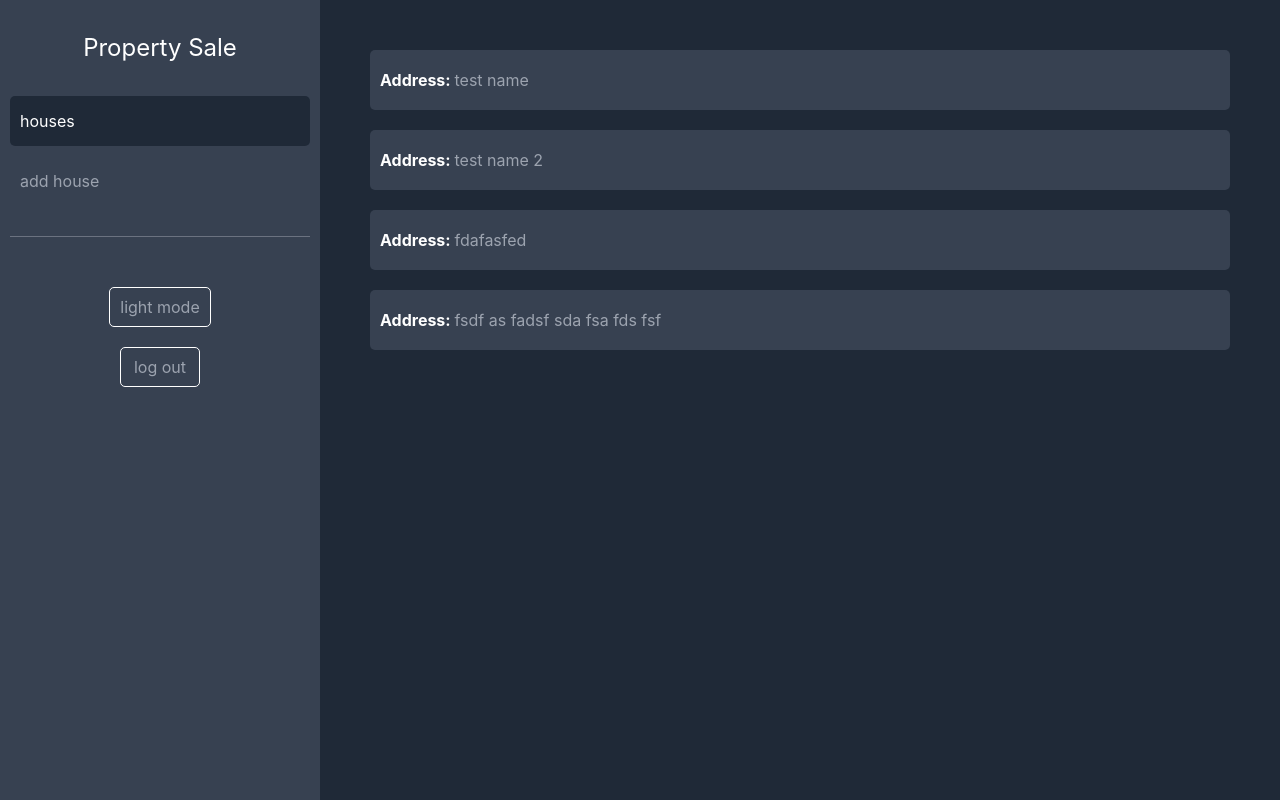
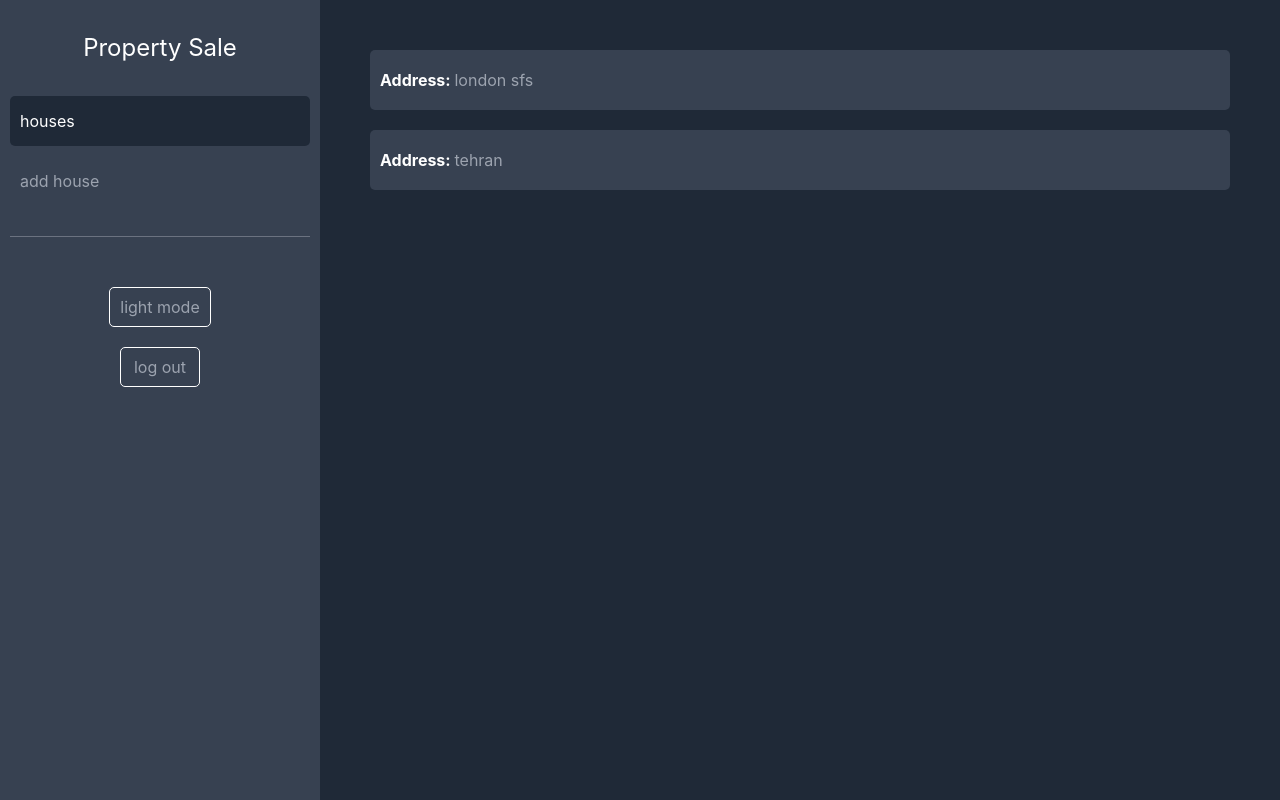
Before and after one commit to SajjadMashhadi/property-sale, a React (Vite) app: page / in a window 1280 px wide. Built offline with nearby package versions, Linux system fonts and the light colour scheme; data requests are answered from the project's data file.

Commit message:
add the functionality of picking location by a marker in the map, include the map in house details page

```diff
--- a/data/db.json
+++ b/data/db.json
@@ -13,26 +13,24 @@
   ],
   "houses": [
     {
-      "id": 1,
-      "address": "test name",
-      "description": "some address"
+      "address": "london sfs ",
+      "description": "fdsafsafsdfsdfsdaf",
+      "phone": "634654634",
+      "position": {
+        "lat": 51.505,
+        "lng": -0.09
+      },
+      "id": 5
     },
     {
-      "id": 2,
-      "address": "test name 2",
-      "description": "some address 2"
-    },
-    {
-      "address": "fdafasfed",
-      "description": "fsd dasf ds d fasdfsf se fwe fa ",
-      "phone": "4213421",
-      "id": 3
-    },
-    {
-      "address": "fsdf as fadsf sda fsa fds fsf",
-      "description": " sdfsa fdsf saf fdsaf daf asda",
-      "phone": "43214234324",
-      "id": 4
+      "address": "tehran ",
+      "description": "dsafa fasfasdf dsaf asf a saf ",
+      "phone": "42141234",
+      "position": {
+        "lat": 35.24561909420681,
+        "lng": 51.67968750000001
+      },
+      "id": 6
     }
   ]
 }
--- a/src/components/addHouse.tsx
+++ b/src/components/addHouse.tsx
@@ -1,13 +1,14 @@
-import { useState } from "react";
+import { useMemo, useRef, useState } from "react";
 import Button from "./button";
 import Input from "./input";
 
-import { MapContainer, TileLayer, useMap, Marker, Popup } from "react-leaflet";
+import { MapContainer, TileLayer, Marker, Popup } from "react-leaflet";
 
 interface house {
   address: string;
   description: string;
   phone: string;
+  position: { lat: number; lng: number };
 }
 
 export default function AddHouse() {
@@ -15,7 +16,24 @@ export default function AddHouse() {
     address: "",
     description: "",
     phone: "",
+    position: { lat: 51.505, lng: -0.09 },
   });
+
+  const markerRef = useRef(null);
+  const eventHandlers = useMemo(
+    () => ({
+      dragend() {
+        const marker = markerRef.current;
+        if (marker != null) {
+          setFormData((formData) => ({
+            ...formData,
+            position: marker.getLatLng(),
+          }));
+        }
+      },
+    }),
+    []
+  );
 
   function handleSubmit(e: React.FormEvent<HTMLFormElement>) {
     e.preventDefault();
@@ -34,7 +52,8 @@ export default function AddHouse() {
   }
 
   return (
-    <div className="overflow-auto w-3/4 flex flex-col gap-[20px] p-[50px]">
+    <div className="overflow-auto w-3/4 flex flex-row justify-center  p-[50px]">
+      <div className="w-[800px] flex flex-col gap-[20px]">
         <h1 className="font-bold text-xl w-full text-center">Add House</h1>
         <form
           className="flex flex-col gap-[30px] items-center  p-[50px]"
@@ -60,7 +79,7 @@ export default function AddHouse() {
           />
 
           <MapContainer
-          style={{ height: "300px", width: "500px" }}
+            style={{ height: "300px", width: "700px", borderRadius: "5px" }}
             center={[51.505, -0.09]}
             zoom={13}
             scrollWheelZoom={false}
@@ -69,9 +88,14 @@ export default function AddHouse() {
               attribution='&copy; <a href="https://www.openstreetmap.org/copyright">OpenStreetMap</a> contributors'
               url="https://{s}.tile.openstreetmap.org/{z}/{x}/{y}.png"
             />
-          <Marker position={[51.505, -0.09]}>
+            <Marker
+              draggable={true}
+              eventHandlers={eventHandlers}
+              position={formData.position}
+              ref={markerRef}
+            >
               <Popup>
-              A pretty CSS3 popup. <br /> Easily customizable.
+                <span>drag the marker</span>
               </Popup>
             </Marker>
           </MapContainer>
@@ -79,5 +103,6 @@ export default function AddHouse() {
           <Button text="Add" />
         </form>
       </div>
+    </div>
   );
 }
--- a/src/components/house.tsx
+++ b/src/components/house.tsx
@@ -1,6 +1,7 @@
 import { useParams } from "react-router-dom";
 import useFetch from "../api/useFetch";
 import DetailFiels from "./detailField";
+import { MapContainer, TileLayer, Marker } from "react-leaflet";
 
 export default function House() {
   const { id } = useParams();
@@ -24,6 +25,18 @@ export default function House() {
         <h1 className="font-bold text-xl w-full pl-[20px]">House Details</h1>
         <DetailFiels title="Address" content={house.address} />
         <DetailFiels title="Description" content={house.description} />
+        <MapContainer
+          style={{ height: "300px", width: "700px", borderRadius: "5px" }}
+          center={[house.position.lat, house.position.lng]}
+          zoom={13}
+          scrollWheelZoom={false}
+        >
+          <TileLayer
+            attribution='&copy; <a href="https://www.openstreetmap.org/copyright">OpenStreetMap</a> contributors'
+            url="https://{s}.tile.openstreetmap.org/{z}/{x}/{y}.png"
+          />
+          <Marker draggable={false} position={house.position}></Marker>
+        </MapContainer>
       </div>
     );
   }
--- a/src/components/input.tsx
+++ b/src/components/input.tsx
@@ -10,7 +10,7 @@ export default function Input({
   handleChange: (e: React.ChangeEvent<HTMLInputElement>) => void;
 }) {
   return (
-    <div className="w-full flex flex-row justify-between items-center px-[50px]">
+    <div className="w-full flex flex-row justify-between items-center ">
       <label htmlFor={label}>{label}: </label>
       <input
         onChange={(e) => handleChange(e)}
```
Lines whose indentation alone changed are shown as unchanged.
